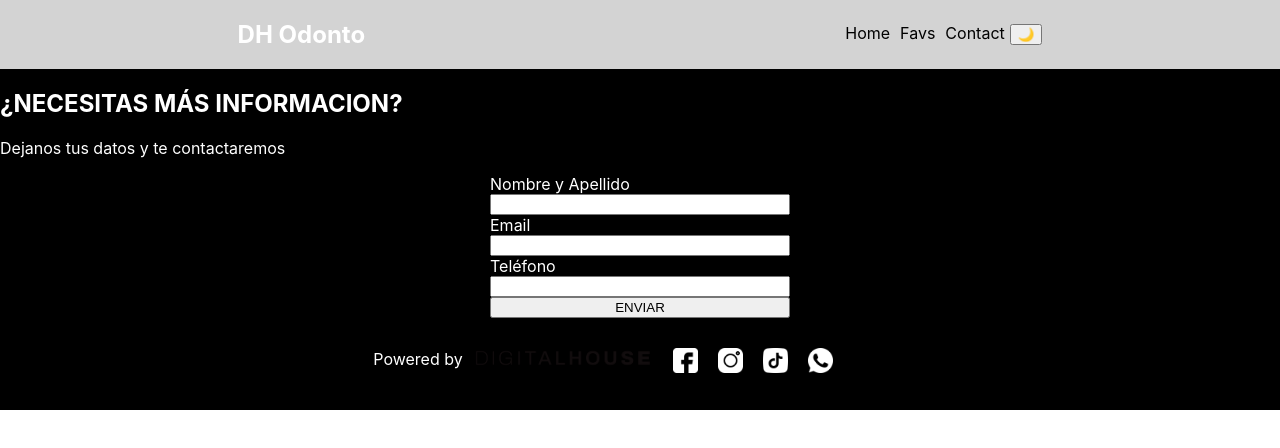
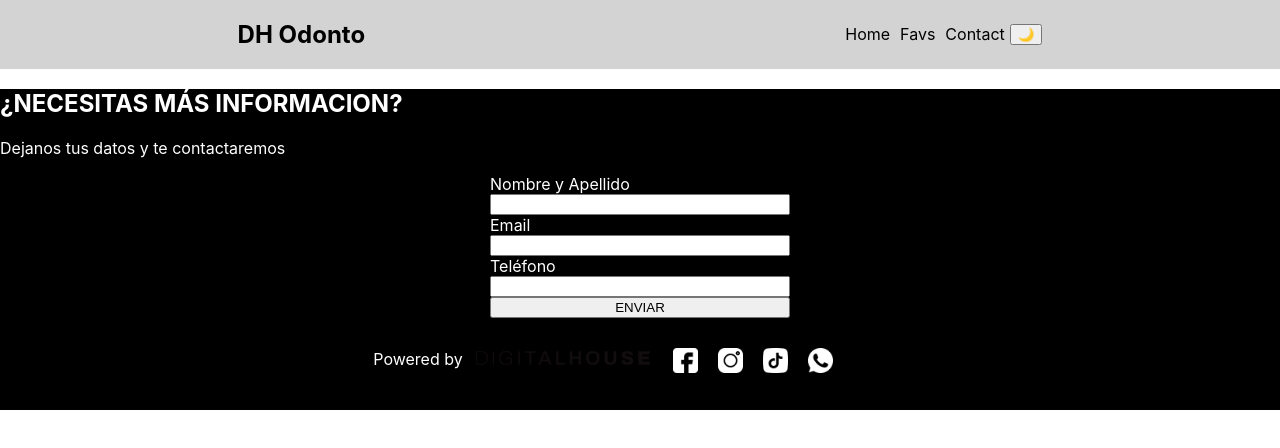
Before and after one commit to KarinPellegrini/fe3-final, a React (Vite) app: page /contact in a window 1280 px wide. Shown: the top 448 px of the page. Built offline with nearby package versions, Linux system fonts and the light colour scheme; no server answers.

Commit message:
corrigiendo tema en el navbar

```diff
--- a/src/App.jsx
+++ b/src/App.jsx
@@ -18,16 +18,18 @@ function App() {
   };
 
   return (
-  <div className="App" style={themeStyles}>
-    <Navbar/>
-    <Routes>
-      <Route path='/' element={<Home/>}/>
-      <Route path='/detail/:id' element={<Detail/>}/>
-      <Route path='/favs' element={<Favs/>}/>
-      <Route path='/contact' element={<Contact/>}/>
-    </Routes>
-    <Footer/>
-  </div>
+    <div className="App" >
+      <Navbar />
+      <div style={themeStyles}>
+        <Routes>
+          <Route path='/' element={<Home />} />
+          <Route path='/detail/:id' element={<Detail />} />
+          <Route path='/favs' element={<Favs />} />
+          <Route path='/contact' element={<Contact />} />
+        </Routes>
+        <Footer />
+      </div>
+    </div>
   );
 }
 
--- a/src/Components/Card.jsx
+++ b/src/Components/Card.jsx
@@ -12,9 +12,9 @@ const Card = ({ char }) => {
   }
 
   const linkStyles = {
-    color: state.theme ? 'white' : 'black', // Cambia el color del texto del enlace
-    textDecoration: 'none', // Quita la subrayado predeterminado de los enlaces
+    color: state.theme ? 'white' : 'black'
   };
+
 
   return (
     <div>
--- a/src/Components/Navbar.css
+++ b/src/Components/Navbar.css
@@ -5,3 +5,9 @@ nav {
     background-color: lightgray;
     width: 100%;
 }
+
+nav div{
+    display: flex;
+    justify-content: space-around;
+    align-items: center;
+}
```
